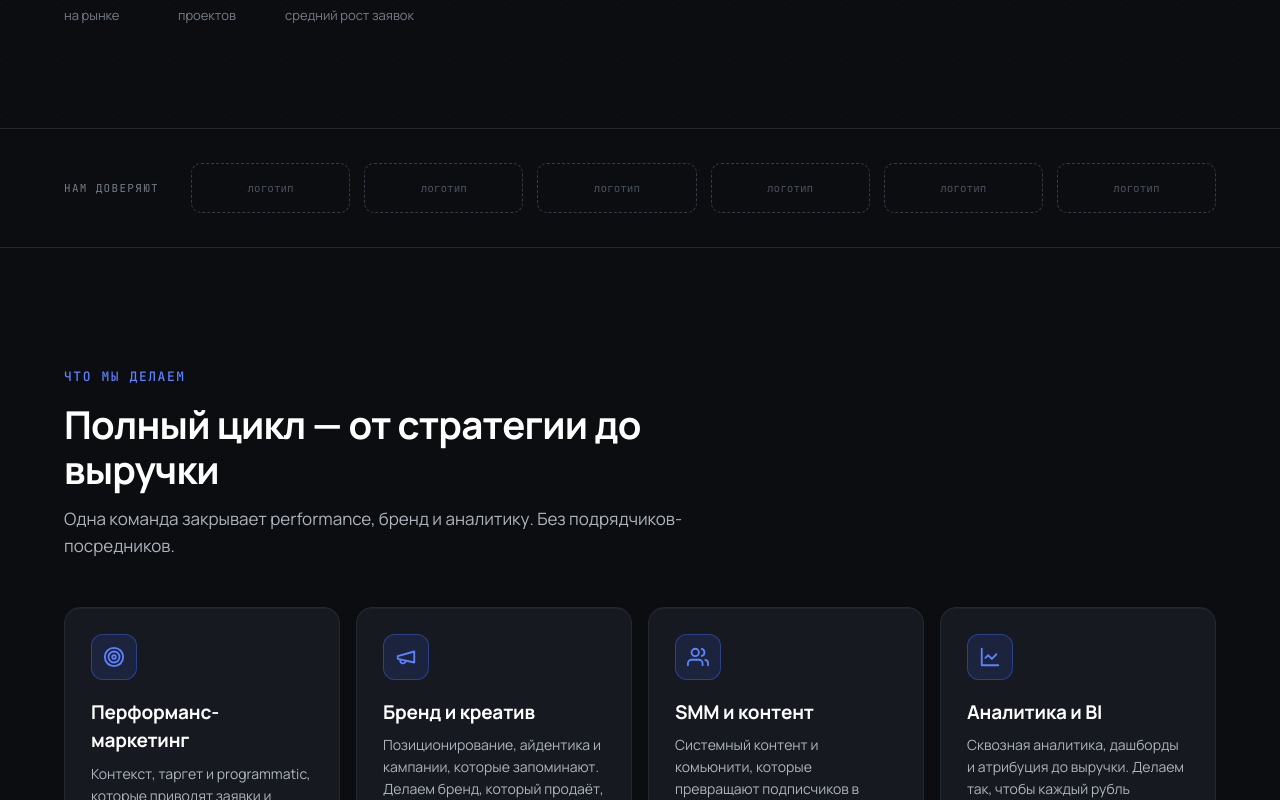
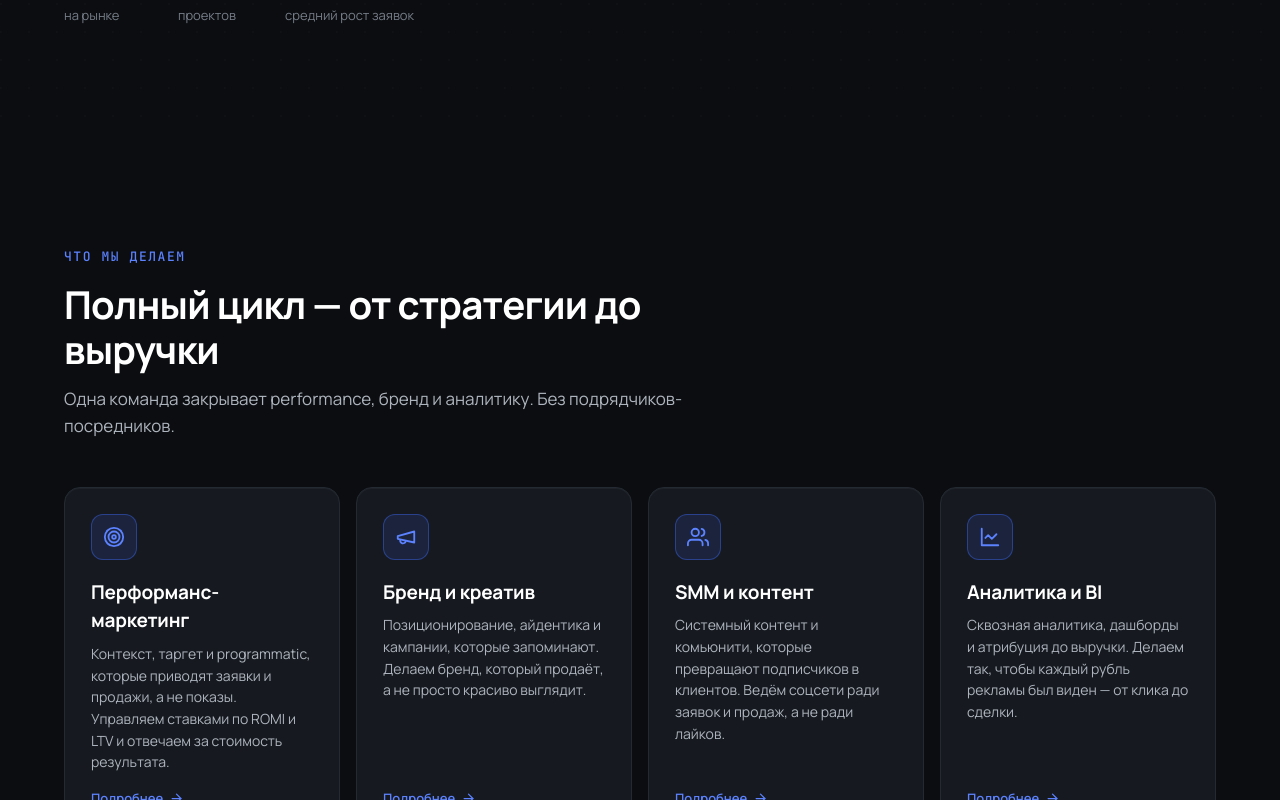
Before and after one commit to kaimakanovtimur97-crypto/sovet2, a Next.js app: page / in a window 1280 px wide. Shown: the part 740-1540 px from the top of the page. Built offline with nearby package versions, Linux system fonts and the light colour scheme.

Commit message:
Home: remove clients strip and map placeholder, reword single-services heading

```diff
--- a/app/page.tsx
+++ b/app/page.tsx
@@ -100,18 +100,6 @@ export default function Home() {
                 ))}
               </div>
             </div>
-          </div>
-        </div>
-      </section>
-
-      {/* КЛИЕНТЫ */}
-      <section style={{ borderTop: "1px solid var(--line)", borderBottom: "1px solid var(--line)" }}>
-        <div className="wrap" style={{ paddingTop: 34, paddingBottom: 34, display: "flex", alignItems: "center", gap: 32, flexWrap: "wrap" }}>
-          <span style={{ fontFamily: "var(--font-mono)", fontSize: 11, letterSpacing: "0.12em", textTransform: "uppercase", color: "var(--fg-3)", whiteSpace: "nowrap" }}>Нам доверяют</span>
-          <div className="logos-grid" style={{ flex: 1, minWidth: 260, display: "grid", gridTemplateColumns: "repeat(6,1fr)", gap: 14 }}>
-            {Array.from({ length: 6 }).map((_, i) => (
-              <div key={i} style={{ height: 50, border: "1px dashed var(--line-strong)", borderRadius: 10, display: "flex", alignItems: "center", justifyContent: "center", color: "var(--fg-4)", fontFamily: "var(--font-mono)", fontSize: 11 }}>логотип</div>
-            ))}
           </div>
         </div>
       </section>
@@ -254,7 +242,7 @@ export default function Home() {
         <div style={{ marginTop: 64 }}>
           <div className="secthead">
             <span className="eyebrow">Отдельные услуги</span>
-            <h2 style={{ fontSize: "clamp(24px,3vw,34px)" }}>Нужно что-то одно — берите отдельно</h2>
+            <h2 style={{ fontSize: "clamp(24px,3vw,34px)" }}>Каждую услугу можно заказать отдельно</h2>
           </div>
           <div className="grid-4" style={{ marginTop: 36 }}>
             {SINGLE_SERVICES.map((s) => (
@@ -304,14 +292,14 @@ export default function Home() {
         <Faq items={HOME_FAQ} />
       </section>
 
-      {/* КОНТАКТЫ + КАРТА */}
+      {/* КОНТАКТЫ */}
       <section id="contacts" style={{ borderTop: "1px solid var(--line)", background: "var(--ink-800)" }}>
         <div className="wrap section">
           <div className="secthead">
             <span className="eyebrow">Контакты</span>
             <h2>Найти нас в Новороссийске</h2>
           </div>
-          <div style={{ display: "grid", gridTemplateColumns: "0.8fr 1.2fr", gap: 28, marginTop: 44 }} className="contacts-grid">
+          <div style={{ maxWidth: 620, margin: "44px auto 0" }} className="contacts-grid">
             <div style={{ display: "flex", flexDirection: "column", gap: 14 }}>
               {[
                 { icon: "phone", label: "Телефон", value: CONTACT.phone },
@@ -329,17 +317,6 @@ export default function Home() {
               <ConsultButton size="lg" block>Написать нам</ConsultButton>
               <span style={{ fontSize: 12, color: "var(--fg-4)", textAlign: "center" }}>Полный адрес и реквизиты — в подвале сайта</span>
             </div>
-            {/* МЕСТО ПОД ЯНДЕКС-КАРТУ: замените блок на iframe виджета Яндекс.Карт с отметкой офиса */}
-            <div style={{ position: "relative", minHeight: 380, borderRadius: 16, border: "1px dashed var(--line-strong)", background: "var(--ink-700)", display: "flex", flexDirection: "column", alignItems: "center", justifyContent: "center", gap: 14, textAlign: "center", padding: 32, overflow: "hidden" }}>
-              <div className="grain" style={{ backgroundSize: "24px 24px" }} />
-              <div style={{ position: "relative", width: 54, height: 54, borderRadius: 14, background: "var(--accent-soft)", border: "1px solid var(--accent-line)", color: "var(--accent-hover)", display: "flex", alignItems: "center", justifyContent: "center" }}>
-                <Icon name="mapPin" size={26} />
-              </div>
-              <div style={{ position: "relative", fontSize: 17, fontWeight: 700, color: "var(--fg-1)" }}>Здесь будет карта</div>
-              <div style={{ position: "relative", fontSize: 13.5, lineHeight: 1.55, color: "var(--fg-3)", maxWidth: 340 }}>
-                Вставьте код виджета Яндекс.Карт с отметкой офиса в Новороссийске. Этот блок полностью заменяется на iframe карты.
-              </div>
-            </div>
           </div>
         </div>
       </section>
```
